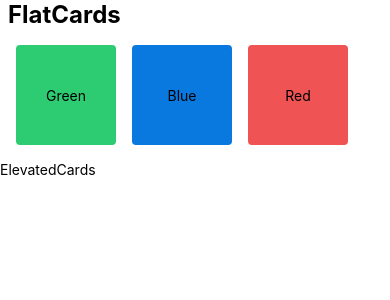
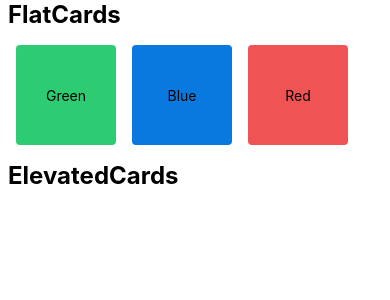
Before and after one commit to haseebt456/styler-app, a React Native app: screen / in a window 390 px wide. Shown: the top 300 px of the page. Built offline with nearby package versions, Linux system fonts and the light colour scheme.

Commit message:
Add styling

```diff
--- a/components/ElevatedCards.tsx
+++ b/components/ElevatedCards.tsx
@@ -4,9 +4,15 @@
 export default function ElevatedCards() {
   return (
     <View>
-      <Text>ElevatedCards</Text>
+      <Text style={styles.headingText}>ElevatedCards</Text>
     </View>
   )
 }
 
-const styles = StyleSheet.create({})
+const styles = StyleSheet.create({
+    headingText: {
+        fontSize: 24,
+        fontWeight: 'bold',
+        paddingHorizontal: 8
+      },
+})
```
